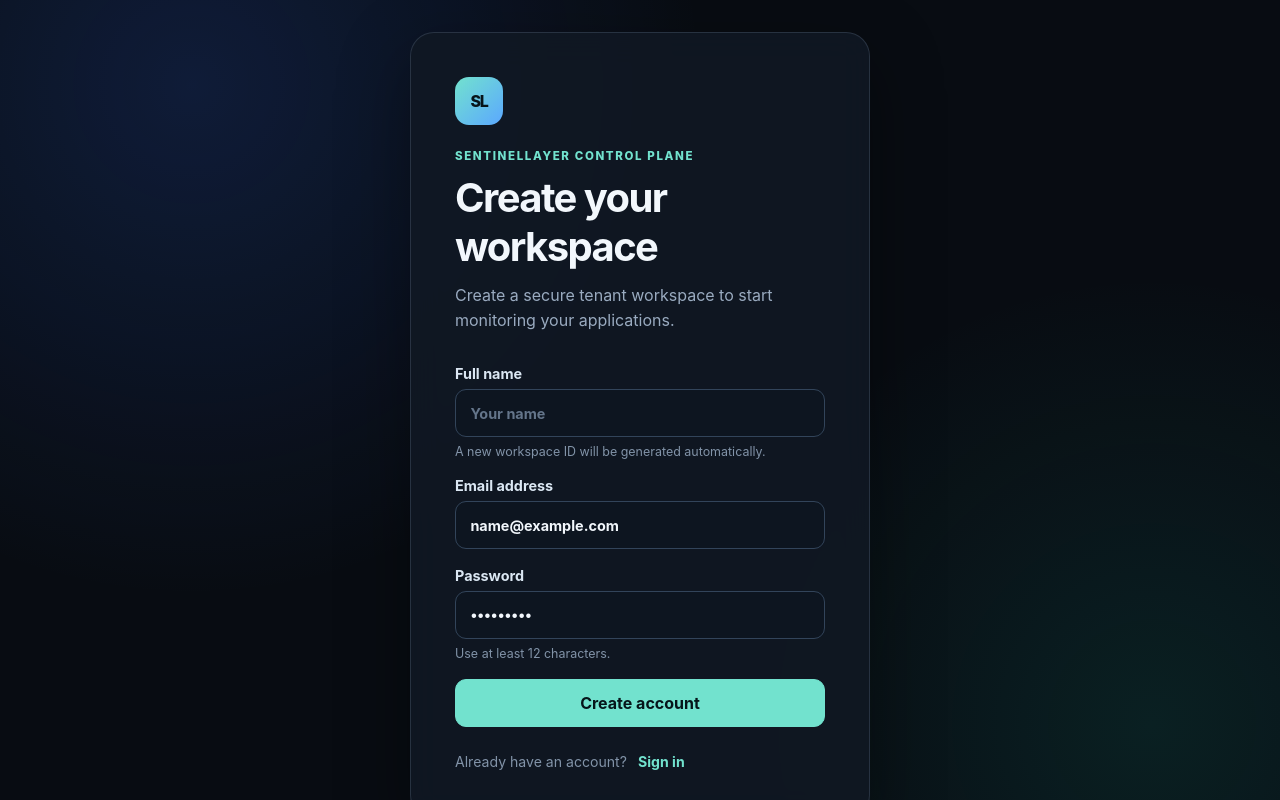
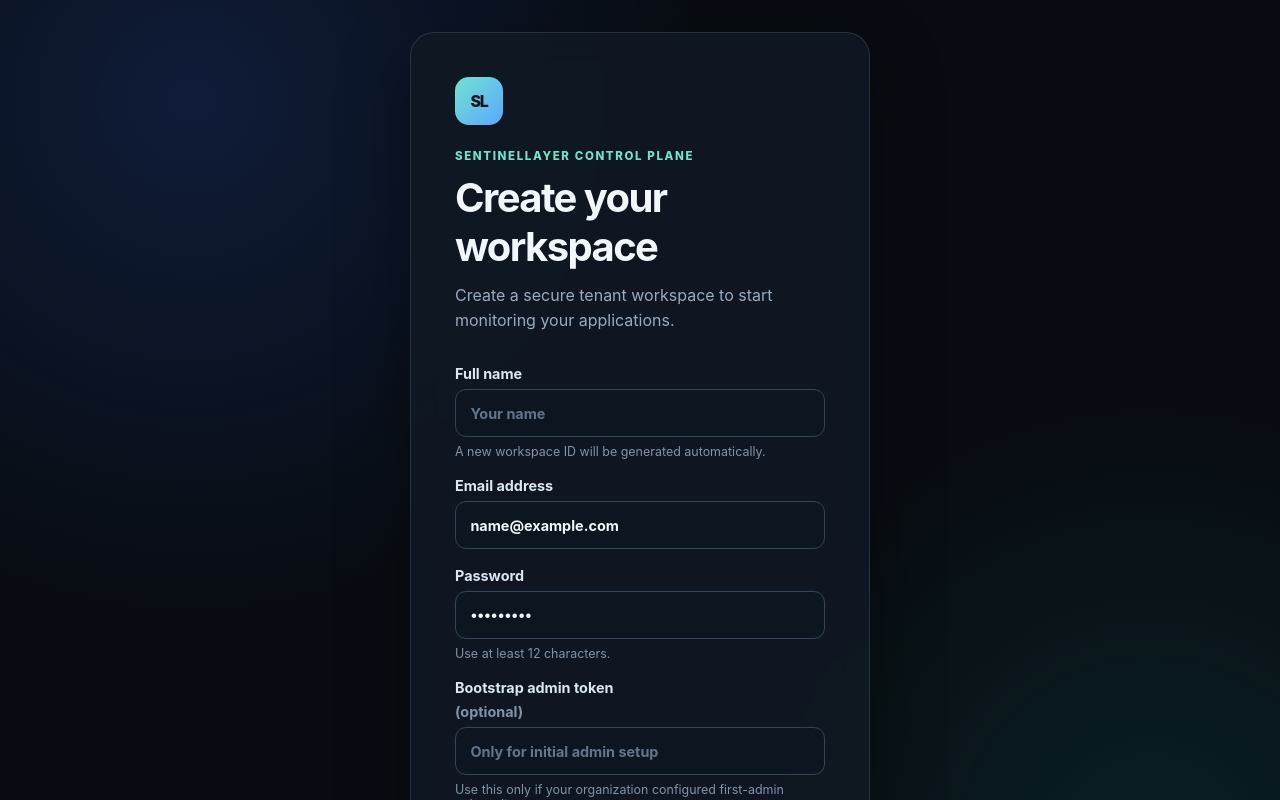
Before and after one commit to sentinelayer/sentinelayer, a React (Vite) app in the folder dashboard/: page /login in a window 1280 px wide. Both pictures are taken after typing "name@example.com", "Sample123" into the empty fields and a click on the button "Create an account". Shown: the top 800 px of the page. Built offline with nearby package versions, Linux system fonts and the light colour scheme; no server answers.

Commit message:
fix: enforce migrated gateway runtime on Railway

```diff
--- a/dashboard/src/api/client.ts
+++ b/dashboard/src/api/client.ts
@@ -65,10 +65,13 @@ export async function register(
   email: string,
   password: string,
   full_name: string,
-  tenant_id: string
+  tenant_id: string,
+  bootstrap_token?: string
 ): Promise<unknown> {
   localStorage.setItem("sl_tenant_id", tenant_id);
-  return apiPost("/auth/register", { email, password, full_name, tenant_id });
+  const body: Record<string, string> = { email, password, full_name, tenant_id };
+  if (bootstrap_token?.trim()) body.bootstrap_token = bootstrap_token.trim();
+  return apiPost("/auth/register", body);
 }
 
 export function logout(): void {
--- a/dashboard/src/pages/login/LoginPage.tsx
+++ b/dashboard/src/pages/login/LoginPage.tsx
@@ -5,6 +5,7 @@ export default function LoginPage({ onSuccess }: { onSuccess: () => void }) {
   const [email, setEmail] = useState("");
   const [fullName, setFullName] = useState("");
   const [password, setPassword] = useState("");
+  const [bootstrapToken, setBootstrapToken] = useState("");
   const [tenantId] = useState<string>(() => crypto.randomUUID());
   const [mode, setMode] = useState<"login" | "register">("login");
   const [error, setError] = useState<string | null>(null);
@@ -21,7 +22,7 @@ export default function LoginPage({ onSuccess }: { onSuccess: () => void }) {
     setLoading(true);
     try {
       if (mode === "register") {
-        await register(email.trim(), password, fullName.trim(), tenantId);
+        await register(email.trim(), password, fullName.trim(), tenantId, bootstrapToken);
       }
       await login(email.trim(), password);
       onSuccess();
@@ -87,6 +88,20 @@ export default function LoginPage({ onSuccess }: { onSuccess: () => void }) {
             <span className="field-help">Use at least 12 characters.</span>
           </label>
 
+          {isRegister && (
+            <label>
+              Bootstrap admin token <span className="muted">(optional)</span>
+              <input
+                type="password"
+                value={bootstrapToken}
+                onChange={(e) => setBootstrapToken(e.target.value)}
+                autoComplete="off"
+                placeholder="Only for initial admin setup"
+              />
+              <span className="field-help">Use this only if your organization configured first-admin onboarding.</span>
+            </label>
+          )}
+
           {error && <p className="auth-error" role="alert">{error}</p>}
 
           <button className="primary-button" type="submit" disabled={loading}>
```
Also changed, not shown: 2 other files (tests, documents, lock files or other folders).
